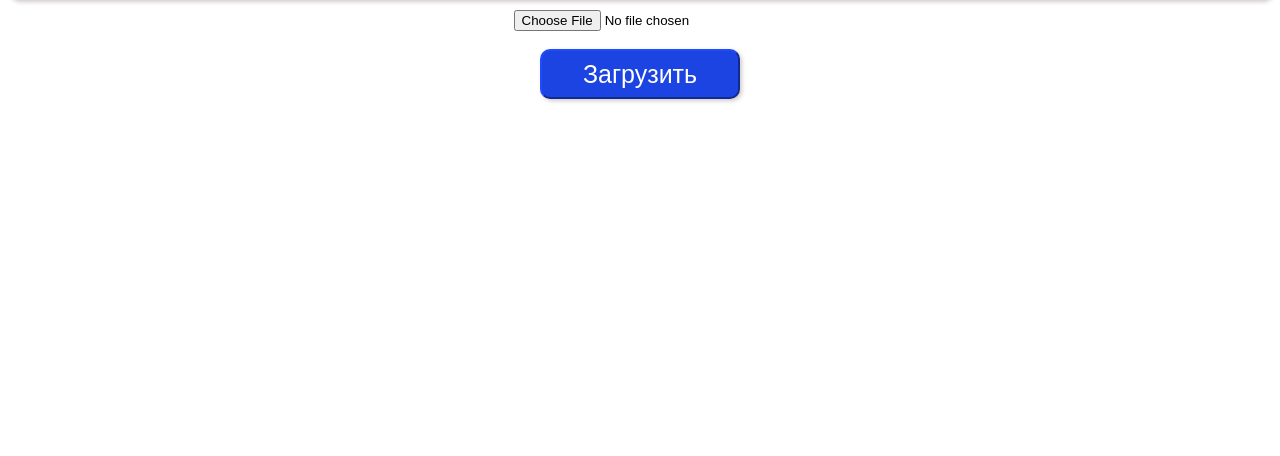
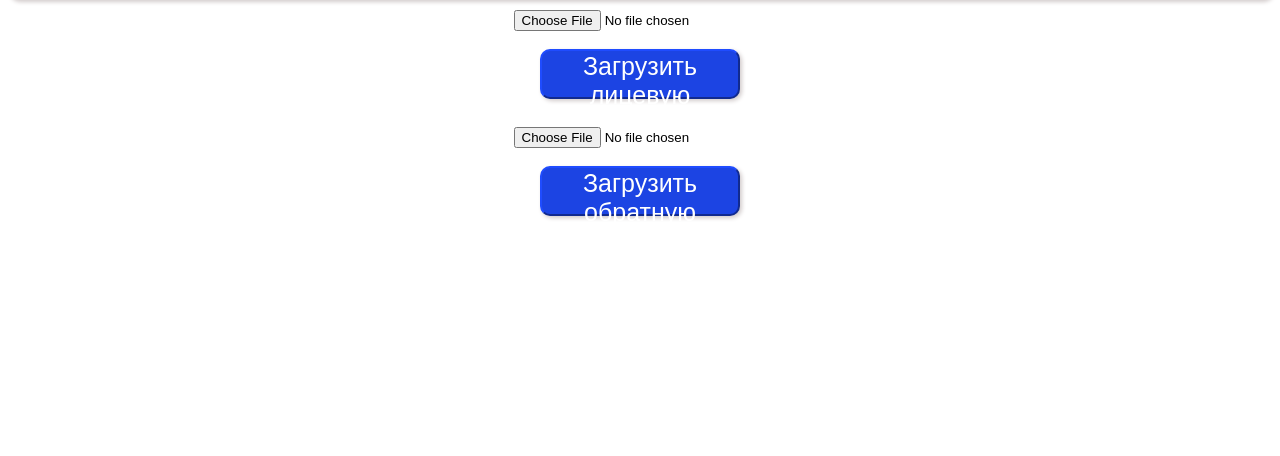
Before and after one commit to Konstantin04122007/Cifrovoy-proriv, a Flask app: page / in a window 1280 px wide. Shown: the part 138-594 px from the top of the page. Run offline with Flask 3, Linux system fonts and the light colour scheme.

Commit message:
Update index.html

```diff
--- a/templates/index.html
+++ b/templates/index.html
@@ -15,7 +15,12 @@
     <main>
         <form action="/upload" method="post" enctype="multipart/form-data">
             <input type="file" name="file" required><br>
-            <button type="submit">Загрузить</button>
+            <button type="submit">Загрузить лицевую сторону этикетки</button>
+        </form>
+        <br>
+        <form action="/upload" method="post" enctype="multipart/form-data">
+            <input type="file" name="file" required><br>
+            <button type="submit">Загрузить обратную сторону этикетки</button>
         </form>
 
         {% if text %}
```
